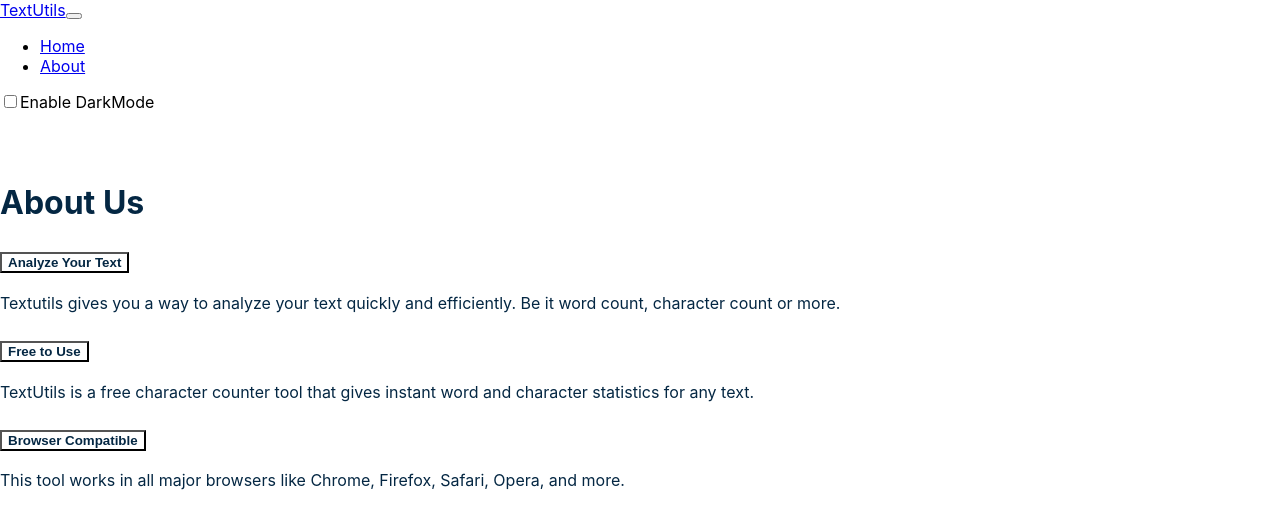
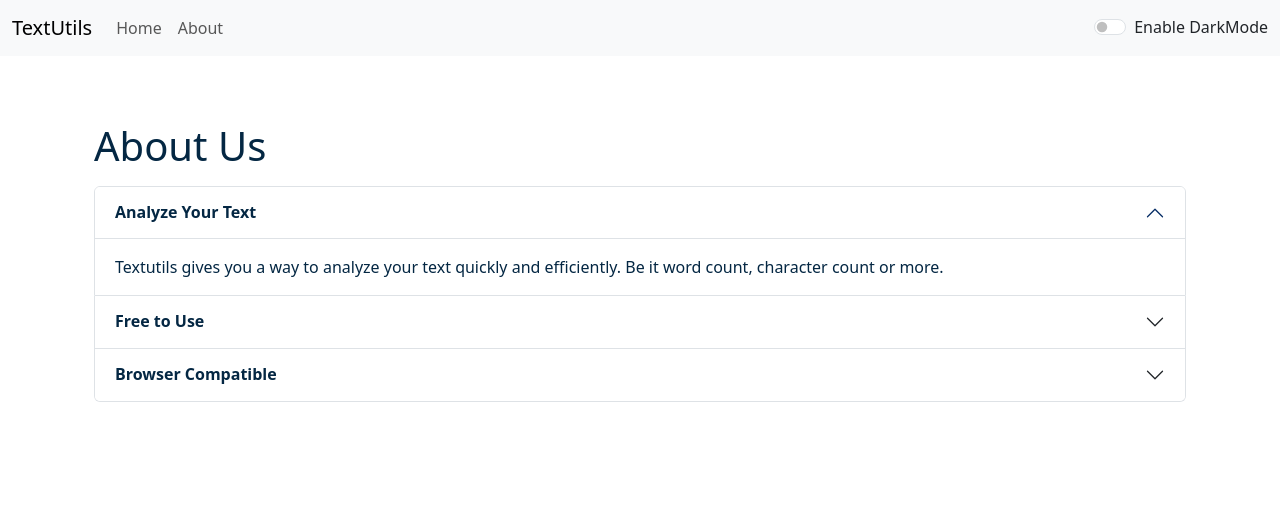
Before and after one commit to varunkr9866/TextUtils-React-class-master, a React (Create React App) app: page /about in a window 1280 px wide. Shown: the top 528 px of the page. Built offline with nearby package versions, Linux system fonts and the light colour scheme.

Commit message:
COMPLETED PROJECT

```diff
--- a/package.json
+++ b/package.json
@@ -7,6 +7,7 @@
     "@testing-library/jest-dom": "^6.9.1",
     "@testing-library/react": "^16.3.0",
     "@testing-library/user-event": "^13.5.0",
+    "bootstrap": "^5.3.8",
     "react": "^19.2.0",
     "react-dom": "^19.2.0",
     "react-router-dom": "^7.9.6",
--- a/src/components/About.jsx
+++ b/src/components/About.jsx
@@ -1,49 +1,45 @@
-import React, { Component } from 'react';
+import React, { Component } from "react";
+import "bootstrap/dist/css/bootstrap.min.css";
+import "bootstrap/dist/js/bootstrap.bundle.min.js";
 
 export default class About extends Component {
-
   constructor(props) {
     super(props);
-        // (4) Replacing useState with a single state variable
     this.state = {
       myStyle: {
-                color: props.mode === 'dark' ? 'white' : '#042743',
-                backgroundColor: props.mode === 'dark' ? 'rgb(36 74 104)' : 'white'
-            }
+        color: props.mode === "dark" ? "white" : "#042743",
+        backgroundColor: props.mode === "dark" ? "rgb(36 74 104)" : "white",
+      },
     };
   }
 
-    // (7) If useEffect was needed, logic would go here
   componentDidMount() {
-        // Example:
-        // console.log("About component mounted");
+    console.log("About component mounted");
   }
 
   componentDidUpdate(prevProps) {
-        // Update style if mode changes
     if (prevProps.mode !== this.props.mode) {
       this.setState({
         myStyle: {
-                    color: this.props.mode === 'dark' ? 'white' : '#042743',
-                    backgroundColor: this.props.mode === 'dark' ? 'rgb(36 74 104)' : 'white'
-                }
+          color: this.props.mode === "dark" ? "white" : "#042743",
+          backgroundColor:
+            this.props.mode === "dark" ? "rgb(36 74 104)" : "white",
+        },
       });
     }
   }
 
-    // (6) All JSX written inside render()
   render() {
     return (
       <div className="container">
         <h1
           className="my-3"
-                    style={{ color: this.props.mode === 'dark' ? 'white' : '#042743' }}
+          style={{ color: this.props.mode === "dark" ? "white" : "#042743" }}
         >
           About Us
         </h1>
 
         <div className="accordion" id="accordionExample">
-
           {/* Item 1 */}
           <div className="accordion-item">
             <h2 className="accordion-header" id="headingOne">
@@ -66,8 +62,8 @@ export default class About extends Component {
               data-bs-parent="#accordionExample"
             >
               <div className="accordion-body" style={this.state.myStyle}>
-                                Textutils gives you a way to analyze your text quickly and efficiently.
-                                Be it word count, character count or more.
+                Textutils gives you a way to analyze your text quickly and
+                efficiently. Be it word count, character count or more.
               </div>
             </div>
           </div>
@@ -94,8 +90,8 @@ export default class About extends Component {
               data-bs-parent="#accordionExample"
             >
               <div className="accordion-body" style={this.state.myStyle}>
-                                TextUtils is a free character counter tool that gives instant word and
-                                character statistics for any text.
+                TextUtils is a free character counter tool that gives instant
+                word and character statistics for any text.
               </div>
             </div>
           </div>
@@ -122,12 +118,11 @@ export default class About extends Component {
               data-bs-parent="#accordionExample"
             >
               <div className="accordion-body" style={this.state.myStyle}>
-                                This tool works in all major browsers like Chrome, Firefox, Safari, Opera,
-                                and more.
+                This tool works in all major browsers like Chrome, Firefox,
+                Safari, Opera, and more.
               </div>
             </div>
           </div>
-
         </div>
       </div>
     );
--- a/src/components/Alert.jsx
+++ b/src/components/Alert.jsx
@@ -1,12 +1,13 @@
 
 import React, { Component } from 'react';
+import "bootstrap/dist/css/bootstrap.min.css";
+import "bootstrap/dist/js/bootstrap.bundle.min.js";
 
 export default class Alert extends Component {
 
     constructor(props) {
         super(props);
 
-        // No state needed, but constructor required by rules
         this.state = {};
 
         // Method binding
```
Also changed, not shown: src/components/Navbar.jsx (+30 -13 lines), src/components/TextForm.jsx (+12 -18 lines), 1 other file (tests, documents, lock files or other folders). Lines whose indentation alone changed are shown as unchanged.
